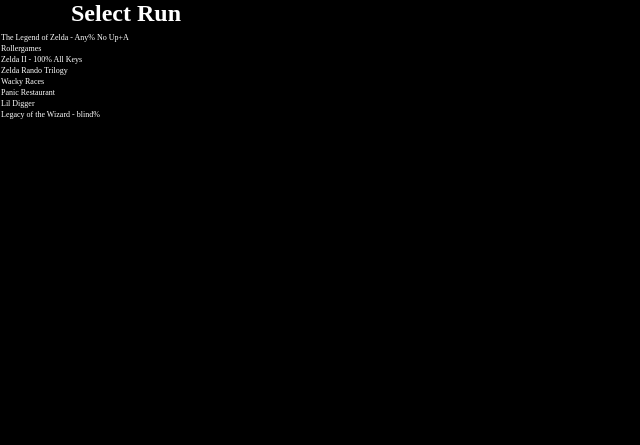
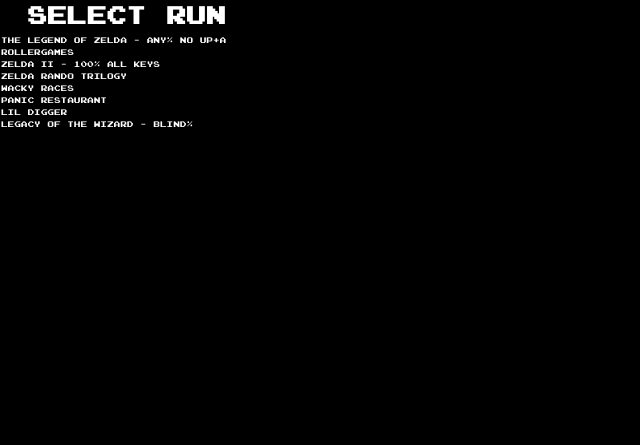
Before and after one commit to cfrantz/splits, a plain HTML site: page index.html in a window 1280 px wide. Shown: the whole page, without its empty margins (0-640 px from the left). Drawn offline with nearby package versions, Linux system fonts and the light colour scheme.

Commit message:
Add joystix font

```diff
--- a/style.css
+++ b/style.css
@@ -1,3 +1,8 @@
+@font-face {
+  font-family: 'Joystix';
+  src: url('joystix.ttf') format('truetype');
+}
+
 body {
   background: #000;
   color: #fff;
```
Also changed, not shown: joystix.ttf (added).
